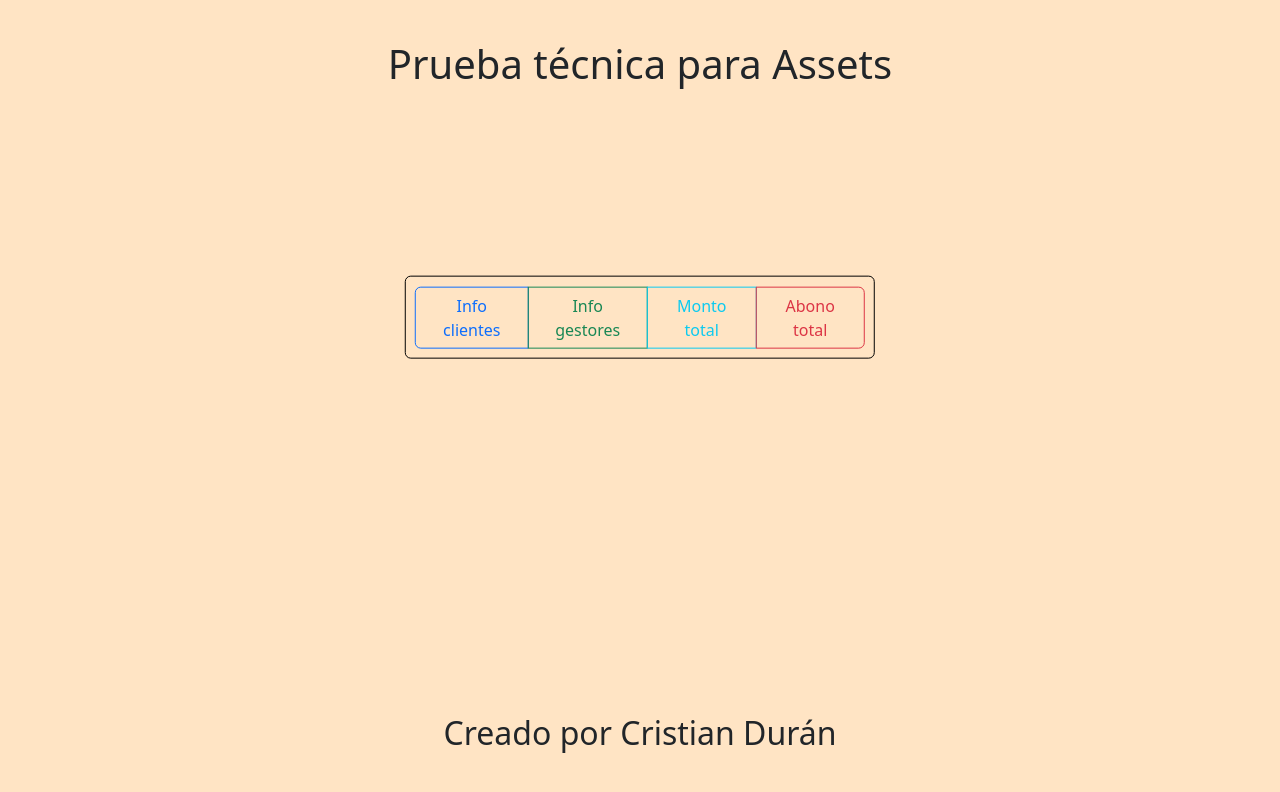
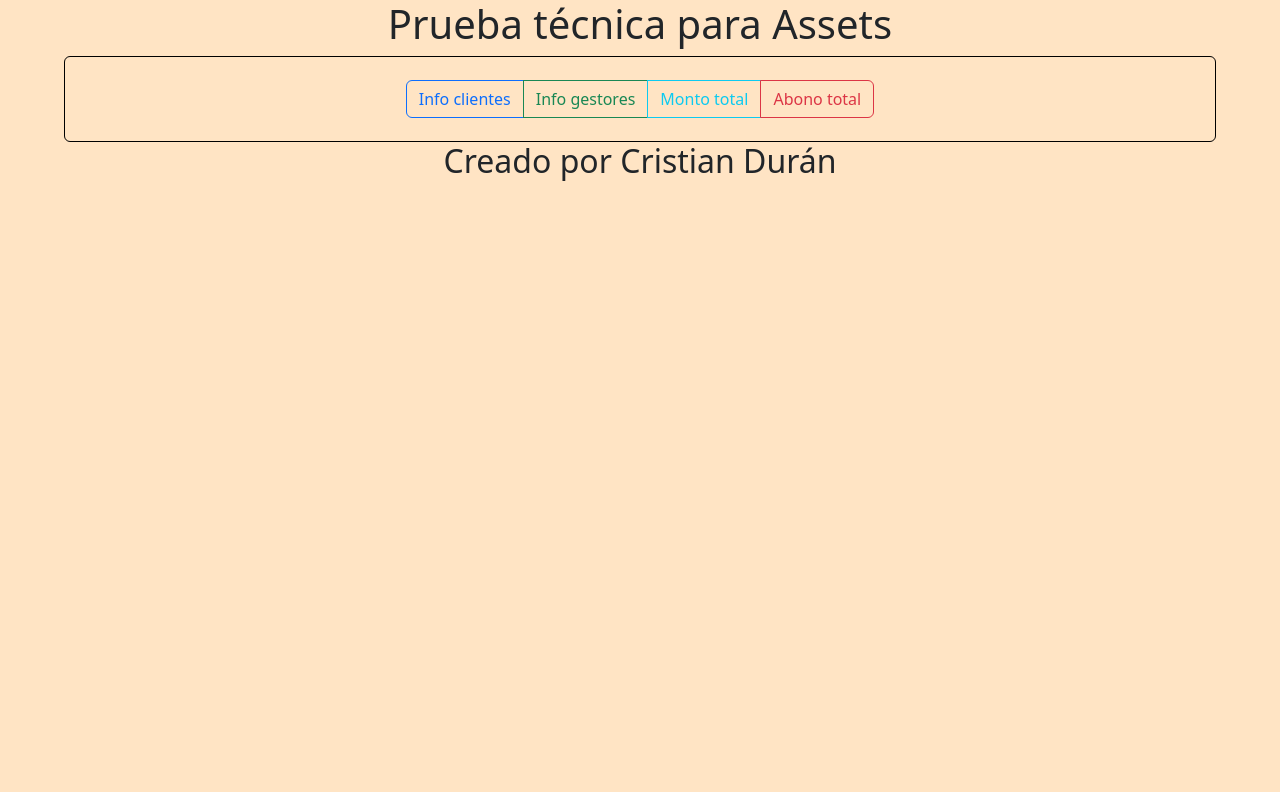
Before and after one commit to MagicDog12/assets-app, an Angular app in the folder frontend/: page /home in a window 1280 px wide. Shown: the top 792 px of the page. Built offline with nearby package versions, Linux system fonts and the light colour scheme.

Commit message:
add table in info clientes

```diff
--- a/frontend/src/app/app.component.css
+++ b/frontend/src/app/app.component.css
@@ -2,28 +2,12 @@
     background-color: bisque;
     width: 100%;
     height: 100vh;
-    position: relative;
-}
-
-header {
-    position: absolute;
-    top: 5%;
-    left: 50%;
-    transform: translateX(-50%);
-}
-
-footer {
-    position: absolute;
-    bottom: 5%;
-    left: 50%;
-    transform: translateX(-50%);
+    text-align: center;
 }
 
 main {
-    position: absolute;
-    bottom: 50%;
-    left: 50%;
-    transform: translate(-50%, -50%);
+    width: 90%;
+    margin: 0 auto;
 }
 
 main>div {
--- a/frontend/src/app/info-clientes/info-clientes.component.html
+++ b/frontend/src/app/info-clientes/info-clientes.component.html
@@ -3,6 +3,33 @@
         <div class="btn-group" role="group" aria-label="Basic outlined example">
             <button type="button" class="btn btn-outline-info" routerLink="/">Volver</button>
         </div>
-        <p>info-clientes works!</p>
+        <h3>Clientes:</h3>
+        <div class="container">
+            <table class="table">
+                <thead>
+                    <tr>
+                        <th scope="col">#</th>
+                        <th scope="col">First</th>
+                        <th scope="col">Last</th>
+                    </tr>
+                </thead>
+                <tbody>
+                    <tr>
+                        <th scope="row">1</th>
+                        <td>Mark</td>
+                        <td>Otto</td>
+                    </tr>
+                    <tr>
+                        <th scope="row">2</th>
+                        <td>Jacob</td>
+                        <td>Thornton</td>
+                    </tr>
+                    <tr>
+                        <th scope="row">3</th>
+                        <td colspan="2">Larry the Bird</td>
+                    </tr>
+                </tbody>
+            </table>
+        </div>
     </div>
 </div>
--- a/frontend/src/app/info-clientes/info-clientes.component.ts
+++ b/frontend/src/app/info-clientes/info-clientes.component.ts
@@ -1,13 +1,33 @@
-import { Component } from '@angular/core';
+import { Component, OnInit } from '@angular/core';
 import { RouterModule } from '@angular/router';
+import { ApiService } from '../api-service.service';
+import { CommonModule } from '@angular/common';
 
 @Component({
   selector: 'app-info-clientes',
   standalone: true,
-  imports: [RouterModule],
+  imports: [CommonModule, RouterModule],
   templateUrl: './info-clientes.component.html',
   styleUrl: './info-clientes.component.css'
 })
-export class InfoClientesComponent {
+export class InfoClientesComponent implements OnInit {
 
+  public data: any;
+
+  constructor(private apiService: ApiService) { }
+
+  ngOnInit() {
+    this.apiService.getClientes().subscribe({
+      next: (response) => {
+        this.data = response;
+        console.log(this.data);
+      },
+      error: (error) => {
+        console.error('Error fetching data', error);
+      },
+      complete: () => {
+        console.log('Data fetch complete');
+      }
+    });
+  }
 }
--- a/frontend/src/styles.css
+++ b/frontend/src/styles.css
@@ -1 +1,6 @@
 /* You can add global styles to this file, and also import other style files */
+* {
+    margin: 0;
+    padding: 0;
+    box-sizing: border-box;
+}
```
